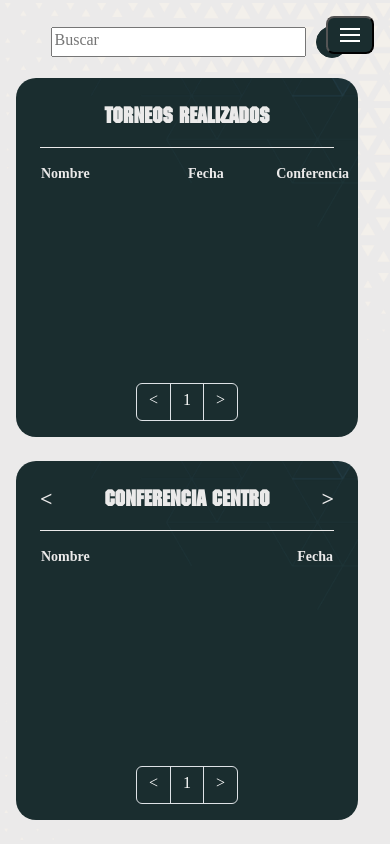
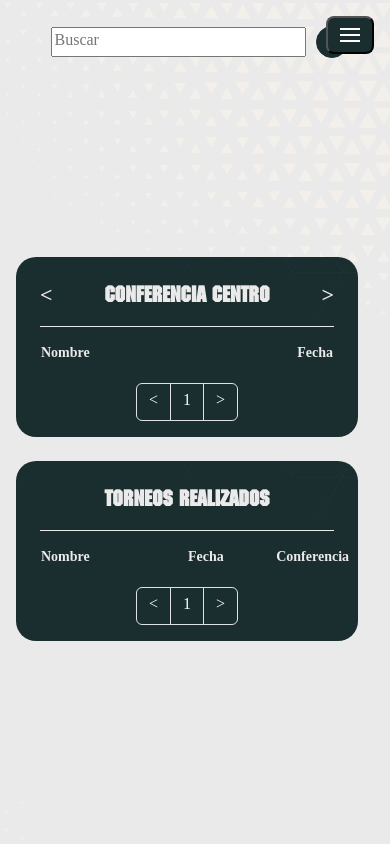
Before and after one commit to MarioFernandezCarballo/Ibericon2.0, a Python web app: template templates/tournaments.html in a window 390 px wide. Run offline with Jinja, Linux system fonts and the light colour scheme; the template is opened without the code that fills it, so the values that code supplies are empty; some libraries are stand-ins or nearby versions.

Commit message:
Small fixes

```diff
--- a/main.py
+++ b/main.py
@@ -113,7 +113,7 @@ def userEndPoint(us):
         conferenceClass = getUserConferencePosition(usr)
         future = [{"img": t.imgUri, "name": t.name, "id": t.id, "position": t.date} for t in future]
         past = [{"img": t["tournament"].imgUri, "name": t['tournament'].name, "id": t['tournament'].id, "position": t['userTournament'].position} for t in past]
-        ratesFactions = [{"name": f.Faction.name, "id": f.Faction.id, "position": "%.2f" % f.UserFaction.winRate, "img": url_for('static', filename="factions/white/" + f.Faction.shortName + ".svg")} for f in ratesFactions]  # TODO add image
+        ratesFactions = [{"name": f.Faction.name, "id": f.Faction.id, "position": "%.2f" % f.UserFaction.winRate, "img": url_for('static', filename="factions/white/" + f.Faction.shortName + ".svg")} for f in ratesFactions]
         return render_template(
             'user.html',
             title=usr.bcpName,
@@ -384,7 +384,6 @@ if __name__ == '__main__':
     app.run(host=app.config['HOST'], port=app.config['PORT'], debug=app.config['DEBUG'])
 
 # TODO mysql
-#  facciones, facción y perfil
-#  tipografía - itc machine std para los titulares
+#  facciones
 #  me manda los dos moñecos y los pongo bien
 #  sacar detalles del torneo
--- a/static/stylesheets/styles.css
+++ b/static/stylesheets/styles.css
@@ -985,12 +950,16 @@ padding: 1% 15%;
 
 .r-c {
     display: block;
+    height: 100%;
+    transition: opacity 2s linear;
 }
 .r-s,
 .r-n,
 .r-ne,
 .r-e{
     display: none;
+    height: 100%;
+    transition: opacity 2s linear;
 }
 
 .fct-info{
@@ -1008,6 +977,50 @@ padding: 1% 15%;
     width: 15%;
     height: auto;
     transition: 0.3s ease-in-out;
+}
+.map-detail{
+    width: 50%;
+    display: flex;
+    flex-direction: column;
+    margin-bottom: var(--bs-gutter-x);
+}
+.map{
+    position: relative;
+}
+#sur {
+    top: 71%;
+    left: 32%;
+}
+#sur::after {
+	animation-delay: 5s;
+}
+#noreste {
+    top: 27%;
+    left: 74%;
+}
+#noreste::after {
+	animation-delay: 4s;
+}
+#este {
+    top: 57%;
+    left: 60%;
+}
+#este::after {
+	animation-delay: 3s;
+}
+#centro {
+    top: 41%;
+    left: 39%;
+}
+#centro::after {
+	animation-delay: 2s;
+}
+#norte {
+    top: 10%;
+    left: 36%;
+}
+#norte::after {
+	animation-delay: 1s;
 }
 
 @media(max-width:1200px){
@@ -1076,6 +1089,15 @@ padding: 1% 15%;
     }
     .fct-selector{
         display: none;
+    }
+    .map{
+        display: none;
+    }
+    .map-detail{
+        width: 100%;
+    }
+    .row-map{
+        flex-direction: column-reverse;
     }
 }
 @media(max-width:1000px){
--- a/templates/landing.html
+++ b/templates/landing.html
@@ -40,7 +40,7 @@
             </div>
         </div>
             <div id="login" class="login">
-                <p class="display-4">Login</p>
+                <p style="font-family: 'Machine'" class="display-4">Login</p>
                 <form class="profile-form info-text" action="/login" method="post">
                     <input placeholder="Email BCP" type="text" name="email" id="email">
                     <input placeholder="Contraseña" type="password" name="password" id="password">
@@ -49,7 +49,7 @@
                 </form>
             </div>
             <div id="signup" style="{display: none;}" class="login">
-            <p class="display-4">Registro (Credenciales BCP)</p>
+            <p style="font-family: 'Machine'" class="display-4">Registro (Credenciales BCP)</p>
             <form class="profile-form info-text" action="/signup" method="post">
                 <input placeholder="Email BCP" type="text" name="email" id="emailr">
                 <input placeholder="Contraseña BCP" type="password" name="password" id="passwordr">
--- a/templates/tournaments.html
+++ b/templates/tournaments.html
@@ -1,6 +1,6 @@
 {% extends 'base.html' %}
 {% block content %}
-	<div class="row grow-down">
+	<div class="row row-map grow-down">
 		<div class="col-md-6 align-self-stretch">
 			<div class="box-view box-paginated" style="background-image: url(../static/stylesheets/img/bg-invent-1.png);">
 				<p class="title-box">Torneos realizados</p>
@@ -22,7 +22,17 @@
 				</nav>
 			</div>
 		</div>
-		<div class="col-md-6 align-self-stretch r-n" id="Norte">
+		<div class="map-detail">
+            <div class="map">
+                <img src="{{url_for('static', filename='map/map.svg')}}"/>
+                <div class="point" onClick="showMap('Norte')" id="norte"></div>
+                <div class="point" onClick="showMap('Noreste')" id="noreste"></div>
+                <div class="point" onClick="showMap('Este')" id="este"></div>
+                <div class="point" onClick="showMap('Centro')" id="centro"></div>
+                <div class="point" onClick="showMap('Sur')" id="sur"></div>
+            </div>
+            <div class="grow-down">
+                <div class="col-md-12 align-self-stretch r-n" id="Norte">
                     <div class="box-view box-paginated" style="background-image: url(../static/stylesheets/img/bg-invent-1.png);">
                         <p class="title-box title-selector"><a onclick="back('Norte')" class="page-link"><</a>Conferencia Norte<a onclick="forward('Norte')" class="page-link">></a></p>
                         <table class="fl-table">
@@ -42,7 +52,7 @@
                         </nav>
                     </div>
                 </div>
-		<div class="col-md-6 align-self-stretch r-ne" id="Noreste">
+                <div class="col-md-12 align-self-stretch r-ne" id="Noreste">
                     <div class="box-view box-paginated" style="background-image: url(../static/stylesheets/img/bg-invent-1.png);">
                         <p class="title-box title-selector"><a onclick="back('Noreste')" class="page-link"><</a>Conferencia Noreste<a onclick="forward('Noreste')" class="page-link">></a></p>
                         <table class="fl-table">
@@ -62,7 +72,7 @@
                         </nav>
                     </div>
                 </div>
-		<div class="col-md-6 align-self-stretch r-e" id="Este">
+                <div class="col-md-12 align-self-stretch r-e" id="Este">
                     <div class="box-view box-paginated" style="background-image: url(../static/stylesheets/img/bg-invent-1.png);">
                         <p class="title-box title-selector"><a onclick="back('Este')" class="page-link"><</a>Conferencia Este<a onclick="forward('Este')" class="page-link">></a></p>
                         <table class="fl-table">
@@ -82,7 +92,7 @@
                         </nav>
                     </div>
                 </div>
-		<div class="col-md-6 align-self-stretch r-c" id="Centro">
+                <div class="col-md-12 align-self-stretch r-c" id="Centro">
                     <div class="box-view box-paginated" style="background-image: url(../static/stylesheets/img/bg-invent-1.png);">
                         <p class="title-box title-selector"><a onclick="back('Centro')" class="page-link"><</a>Conferencia Centro<a onclick="forward('Centro')" class="page-link">></a></p>
                         <table class="fl-table">
@@ -102,7 +112,7 @@
                         </nav>
                     </div>
                 </div>
-		<div class="col-md-6 align-self-stretch r-s" id="Sur">
+                <div class="col-md-12 align-self-stretch r-s" id="Sur">
                     <div class="box-view box-paginated" style="background-image: url(../static/stylesheets/img/bg-invent-1.png);">
                         <p class="title-box title-selector"><a onclick="back('Sur')" class="page-link"><</a>Conferencia Sur<a onclick="forward('Sur')" class="page-link">></a></p>
                         <table class="fl-table">
@@ -123,6 +133,8 @@
                     </div>
                 </div>
             </div>
+		</div>
+	</div>
 
 	<script>
     // Get user data from Flask template
@@ -134,6 +146,7 @@
     var tournamentsS = {{ torS | tojson | safe }};
 
     var itemsPerPage = Math.floor(window.innerHeight * 20 / 1400);
+    var itemsPerPage2 = Math.floor(window.innerHeight * 5 / 1400);
     var stringLimiter = Math.floor(window.innerWidth * 25 / 1900);
     var currentTournamentsPage = 1;
     var currentTournamentsNPage = 1;
@@ -169,6 +182,22 @@
         tableToShow.style.display = 'block'
     }
 
+    function showMap(reg) {
+        var table1 = document.getElementById("Norte")
+        var table2 = document.getElementById("Este")
+        var table3 = document.getElementById("Noreste")
+        var table4 = document.getElementById("Centro")
+        var table5 = document.getElementById("Sur")
+        table1.style.display = 'none';
+        table2.style.display = 'none';
+        table3.style.display = 'none';
+        table4.style.display = 'none';
+        table5.style.display = 'none';
+
+        var tableToShow = document.getElementById(reg)
+        tableToShow.style.display = 'block'
+    }
+
     function renderTable(start, end, list, className) {
         var tableBody = document.getElementById(className);
         tableBody.innerHTML = '';
@@ -182,7 +211,10 @@
                 };
 
                 var nameCell = document.createElement('td');
+                nameCell.style.width = '60%';
+                if (className == 'tournaments-body') {
                     nameCell.style.width = '50%';
+                }
                 var imageAvatar = document.createElement('img');
                 imageAvatar.src = user.imgUri;
                 imageAvatar.classList.add('shadow-4')
@@ -196,22 +228,26 @@
                 row.appendChild(nameCell);
 
                 var dateCell = document.createElement('td');
+                if (className == 'tournaments-body') {
                     dateCell.style.width = '30%';
+                }
                 dateCell.textContent = user.date;
                 row.appendChild(dateCell);
 
+                if (className == 'tournaments-body') {
                     var conferenceCell = document.createElement('td');
                     conferenceCell.style.width = '20%';
                     conferenceCell.textContent = user.conference;
                     row.appendChild(conferenceCell);
+                }
 
                 tableBody.appendChild(row);
             }
         }
     }
 
-    function renderPagination(idName, list, className, currentPage) {
-        var totalPages = Math.ceil(list.length / itemsPerPage);
+    function renderPagination(idName, list, className, currentPage, end) {
+        var totalPages = Math.ceil(list.length / end);
         var paginationElement = document.getElementById(idName);
         paginationElement.innerHTML = '';
 
@@ -223,8 +259,8 @@
         a.onclick = function () {
             currentPage = currentPage - 1;
             currentPage = currentPage < 1 ? 1 : currentPage
-            renderTable((currentPage - 1) * itemsPerPage, currentPage * itemsPerPage, list, className);
-            renderPagination(idName, list, className, currentPage);
+            renderTable((currentPage - 1) * end, currentPage * end, list, className);
+            renderPagination(idName, list, className, currentPage, end);
         };
         liBack.appendChild(a);
         paginationElement.appendChild(liBack);
@@ -245,8 +281,8 @@
         a.onclick = function () {
             currentPage = currentPage + 1;
             currentPage = currentPage > totalPages ? totalPages : currentPage
-            renderTable((currentPage - 1) * itemsPerPage, currentPage * itemsPerPage, list, className);
-            renderPagination(idName, list, className, currentPage);
+            renderTable((currentPage - 1) * end, currentPage * end, list, className);
+            renderPagination(idName, list, className, currentPage, end);
         };
         liNext.appendChild(a);
         paginationElement.appendChild(liNext);
@@ -254,16 +290,16 @@
 
     // Initial rendering
     renderTable(0, itemsPerPage, tournaments, 'tournaments-body');
-    renderPagination('tournamentPagination', tournaments, 'tournaments-body', currentTournamentsPage);
-    renderTable(0, itemsPerPage, tournamentsN, 'future-n-body');
-    renderPagination('futureNPagination', tournamentsN, 'future-n-body', currentTournamentsNPage);
-    renderTable(0, itemsPerPage, tournamentsNE, 'future-ne-body');
-    renderPagination('futureNEPagination', tournamentsNE, 'future-ne-body', currentTournamentsNEPage);
-    renderTable(0, itemsPerPage, tournamentsE, 'future-e-body');
-    renderPagination('futureEPagination', tournamentsE, 'future-e-body', currentTournamentsEPage);
-    renderTable(0, itemsPerPage, tournamentsC, 'future-c-body');
-    renderPagination('futureCPagination', tournamentsC, 'future-c-body', currentTournamentsCPage);
-    renderTable(0, itemsPerPage, tournamentsS, 'future-s-body');
-    renderPagination('futureSPagination', tournamentsS, 'future-s-body', currentTournamentsSPage);
+    renderPagination('tournamentPagination', tournaments, 'tournaments-body', currentTournamentsPage, itemsPerPage);
+    renderTable(0, itemsPerPage2, tournamentsN, 'future-n-body');
+    renderPagination('futureNPagination', tournamentsN, 'future-n-body', currentTournamentsNPage, itemsPerPage2);
+    renderTable(0, itemsPerPage2, tournamentsNE, 'future-ne-body');
+    renderPagination('futureNEPagination', tournamentsNE, 'future-ne-body', currentTournamentsNEPage, itemsPerPage2);
+    renderTable(0, itemsPerPage2, tournamentsE, 'future-e-body');
+    renderPagination('futureEPagination', tournamentsE, 'future-e-body', currentTournamentsEPage, itemsPerPage2);
+    renderTable(0, itemsPerPage2, tournamentsC, 'future-c-body');
+    renderPagination('futureCPagination', tournamentsC, 'future-c-body', currentTournamentsCPage, itemsPerPage2);
+    renderTable(0, itemsPerPage2, tournamentsS, 'future-s-body');
+    renderPagination('futureSPagination', tournamentsS, 'future-s-body', currentTournamentsSPage, itemsPerPage2);
 </script>
 {% endblock %}
```
Also changed, not shown: other parts of static/stylesheets/styles.css (+1 -36 lines), static/stylesheets/img/marine-1.png, static/stylesheets/img/marine-2.png, 1 other file. Lines whose indentation alone changed are shown as unchanged.
